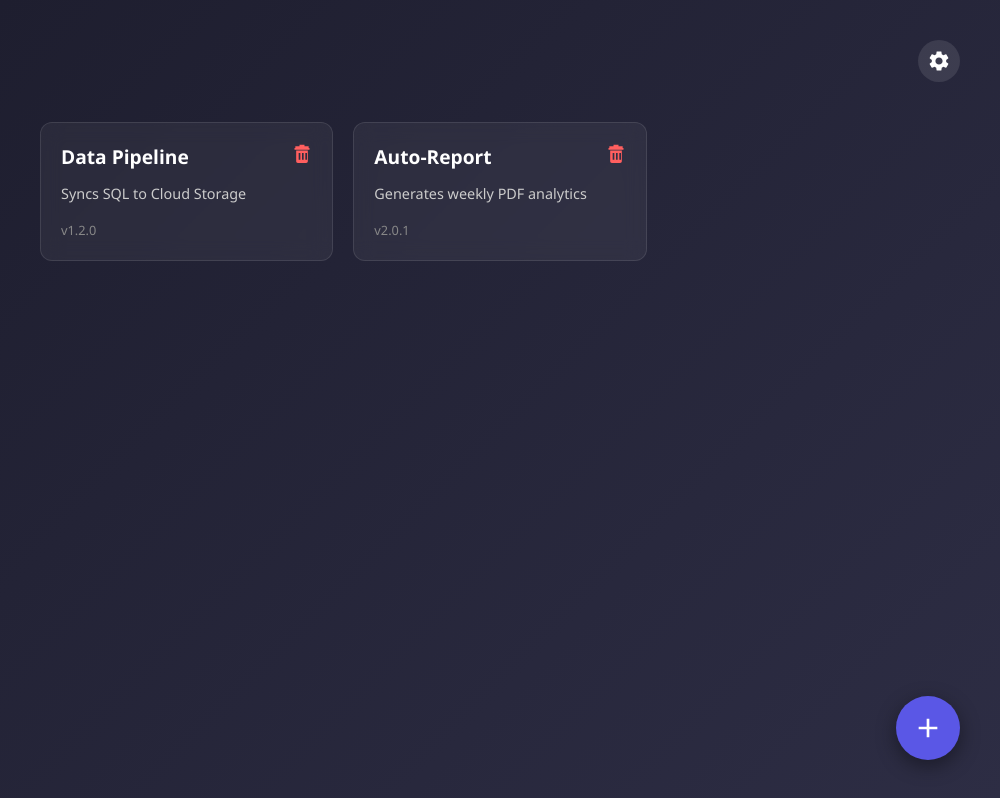
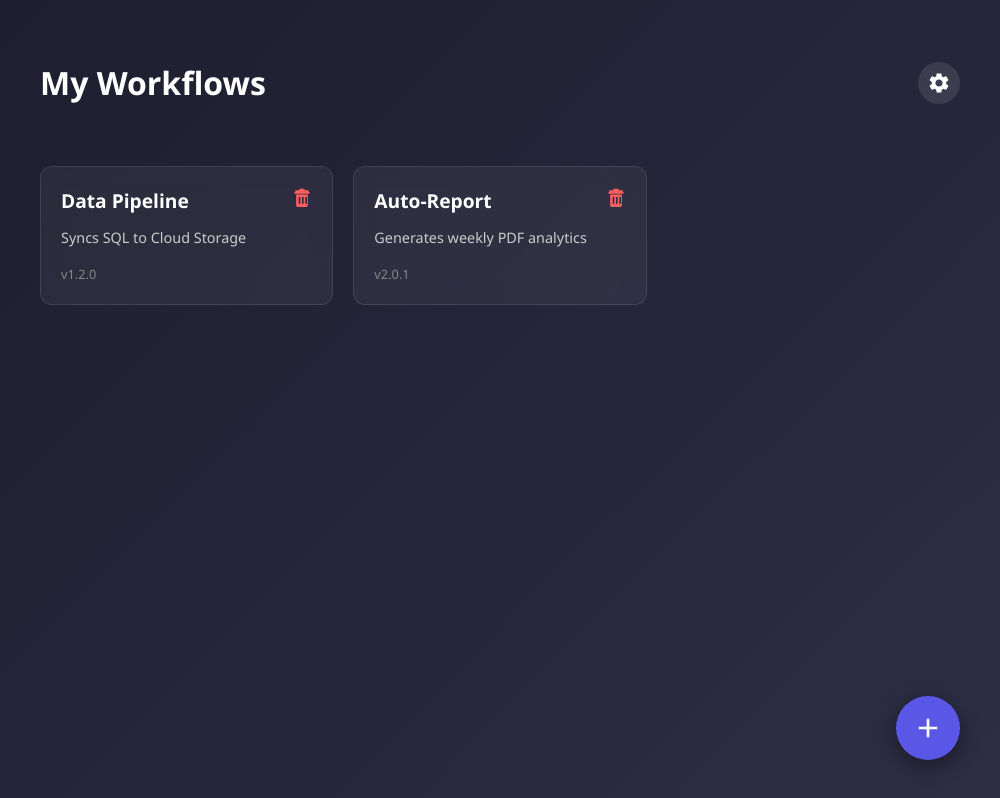
Before and after one commit to vnagireddy-symphonize/kinetix, an Electron app: page index.html in a window 1000 px wide. Drawn offline with Linux system fonts and the light colour scheme.

Commit message:
- revert to include title

```diff
--- a/index.html
+++ b/index.html
@@ -8,7 +8,7 @@
   <body>
     <div class="app-background">
       <header>
-        <!-- <h1>My Workflows</h1> -->
+        <h1>My Workflows</h1>
         <div class="actions">
           <button id="settingsBtn" class="btn icon-btn" title="Settings">
             <svg width="24" height="24" fill="currentColor" viewBox="0 0 24 24">
--- a/style.css
+++ b/style.css
@@ -17,9 +17,8 @@ html {
 
 header {
   display: flex;
-  /* justify-content: space-between;
-  align-items: center; */
-  justify-content: flex-end;
+  justify-content: space-between;
+  align-items: center;
   margin-bottom: 40px;
 }
 
```
